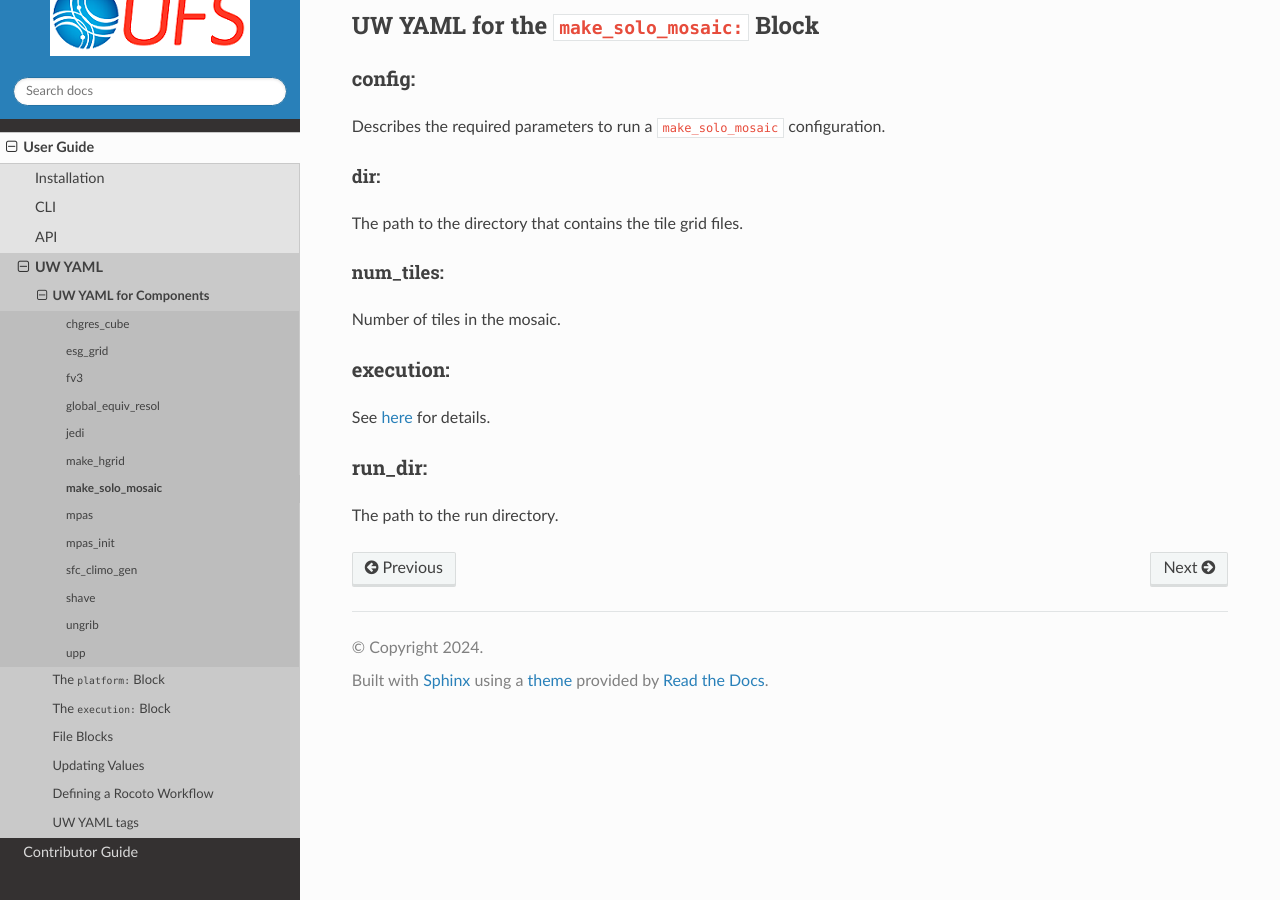
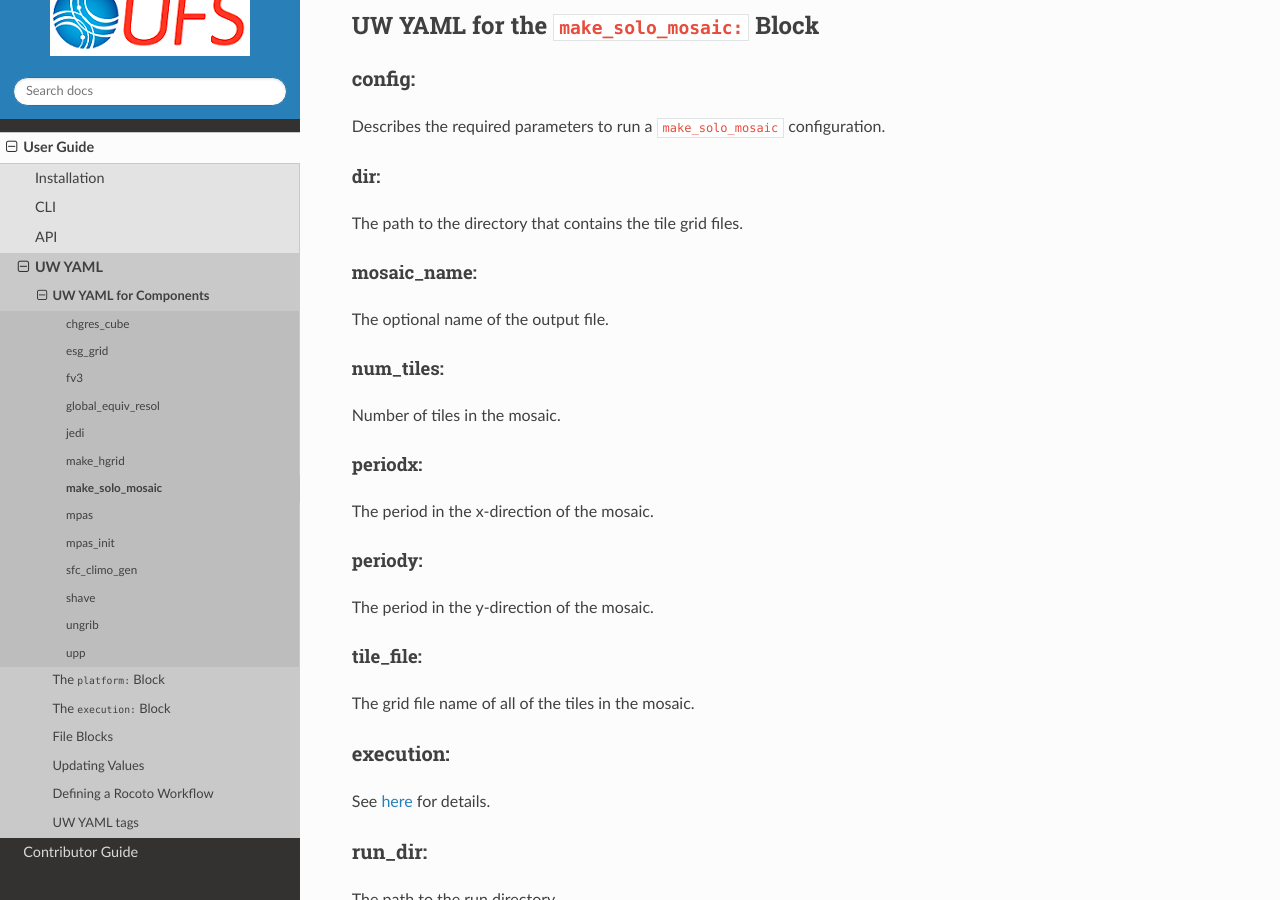
Before and after one commit to ufs-community/uwtools, a Sphinx documentation site: the page built from docs/sections/user_guide/yaml/components/make_solo_mosaic.rst, in a window 1280 px wide and 900 px high, scrolled down 682 px. Built offline with Sphinx 7.4.7 and the Read the Docs theme 2.0.0, drawn with Linux system fonts in a browser that asks for light colours; the version number could not be read and is left out.

Commit message:
update yaml

```diff
--- a/docs/sections/user_guide/yaml/components/make_solo_mosaic.rst
+++ b/docs/sections/user_guide/yaml/components/make_solo_mosaic.rst
@@ -25,10 +25,30 @@ dir:
 
 The path to the directory that contains the tile grid files.
 
+mosaic_name:
+""""""""""""
+
+The optional name of the output file.
+
 num_tiles:
 """"""""""
 
 Number of tiles in the mosaic.
+
+periodx:
+""""""""
+
+The period in the x-direction of the mosaic.
+
+periody:
+""""""""
+
+The period in the y-direction of the mosaic.
+
+tile_file:
+""""""""""
+
+The grid file name of all of the tiles in the mosaic.
 
 execution:
 ^^^^^^^^^^
```
